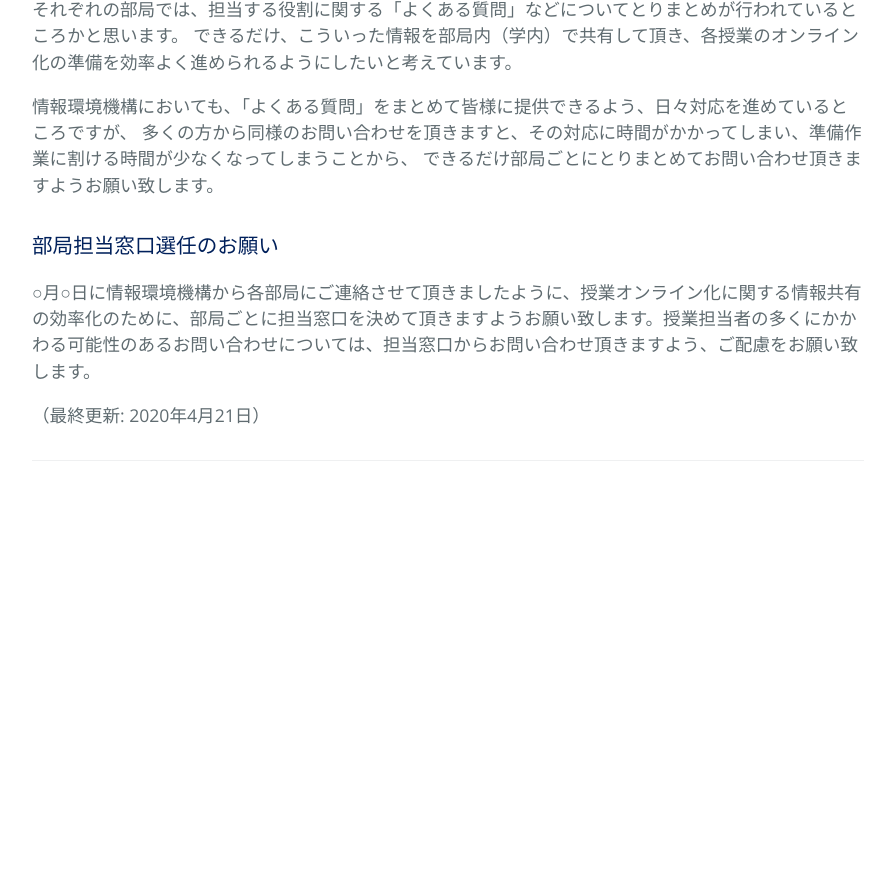
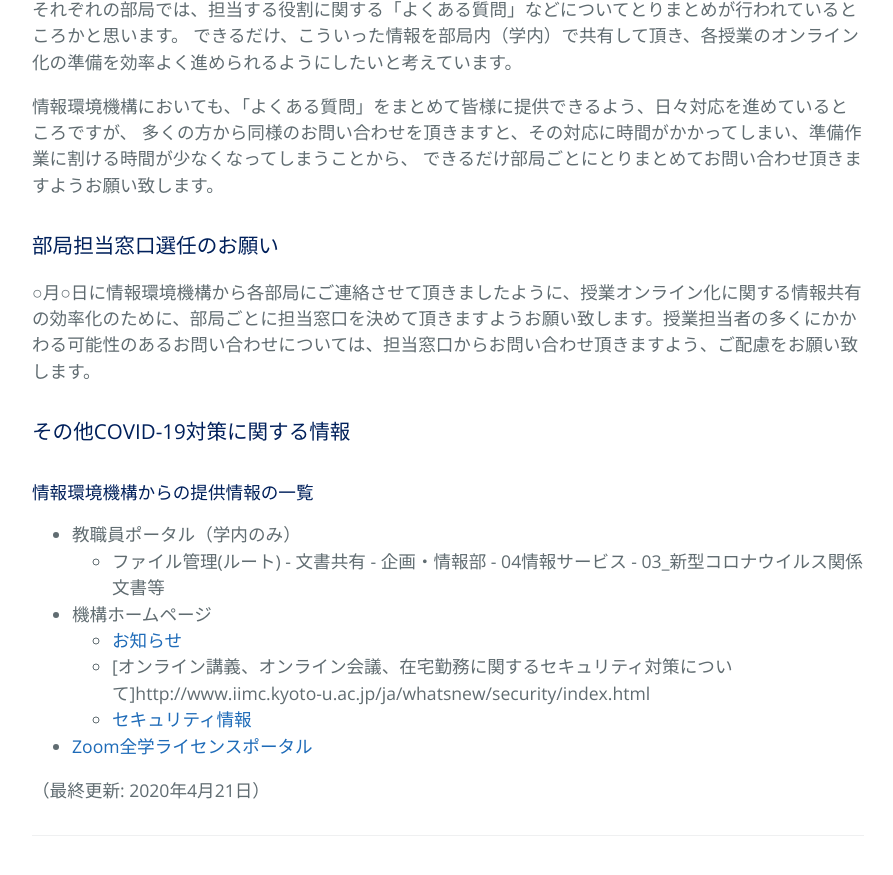
Before and after one commit to kyoto-u/online-edu, a Jekyll site: the page built from organizational-support.md, in a window 1280 px wide and 900 px high, scrolled down 1308 px. Shown: the top 875 px of the window, without its empty margins (192-1085 px from the left). Built offline with Jekyll 4.4.1, drawn with Linux system fonts in a browser that asks for light colours; our own code applies the rules of GitHub Pages for plain Markdown files; before the commit the page ends 1833 px from its top, so only the background shows below that.

Commit message:
Update organizational-support.md

```diff
--- a/organizational-support.md
+++ b/organizational-support.md
@@ -39,4 +39,17 @@ COVID-19感染拡大対策として、情報通信技術を活用した授業の
 
 ○月○日に情報環境機構から各部局にご連絡させて頂きましたように、授業オンライン化に関する情報共有の効率化のために、部局ごとに担当窓口を決めて頂きますようお願い致します。授業担当者の多くにかかわる可能性のあるお問い合わせについては、担当窓口からお問い合わせ頂きますよう、ご配慮をお願い致します。
 
+
+### その他COVID-19対策に関する情報
+
+#### 情報環境機構からの提供情報の一覧
+
+- 教職員ポータル（学内のみ）
+  - ファイル管理(ルート) - 文書共有 - 企画・情報部 - 04情報サービス - 03_新型コロナウイルス関係文書等
+- 機構ホームページ
+  - [お知らせ](http://www.iimc.kyoto-u.ac.jp/ja/whatsnew/information/)
+  - [オンライン講義、オンライン会議、在宅勤務に関するセキュリティ対策について]http://www.iimc.kyoto-u.ac.jp/ja/whatsnew/security/index.html
+  - [セキュリティ情報](http://www.iimc.kyoto-u.ac.jp/ja/whatsnew/security/index.html)
+- [Zoom全学ライセンスポータル](https://kyoto-u.github.io/online-edu/zoom)
+
 （最終更新: 2020年4月21日）
```
